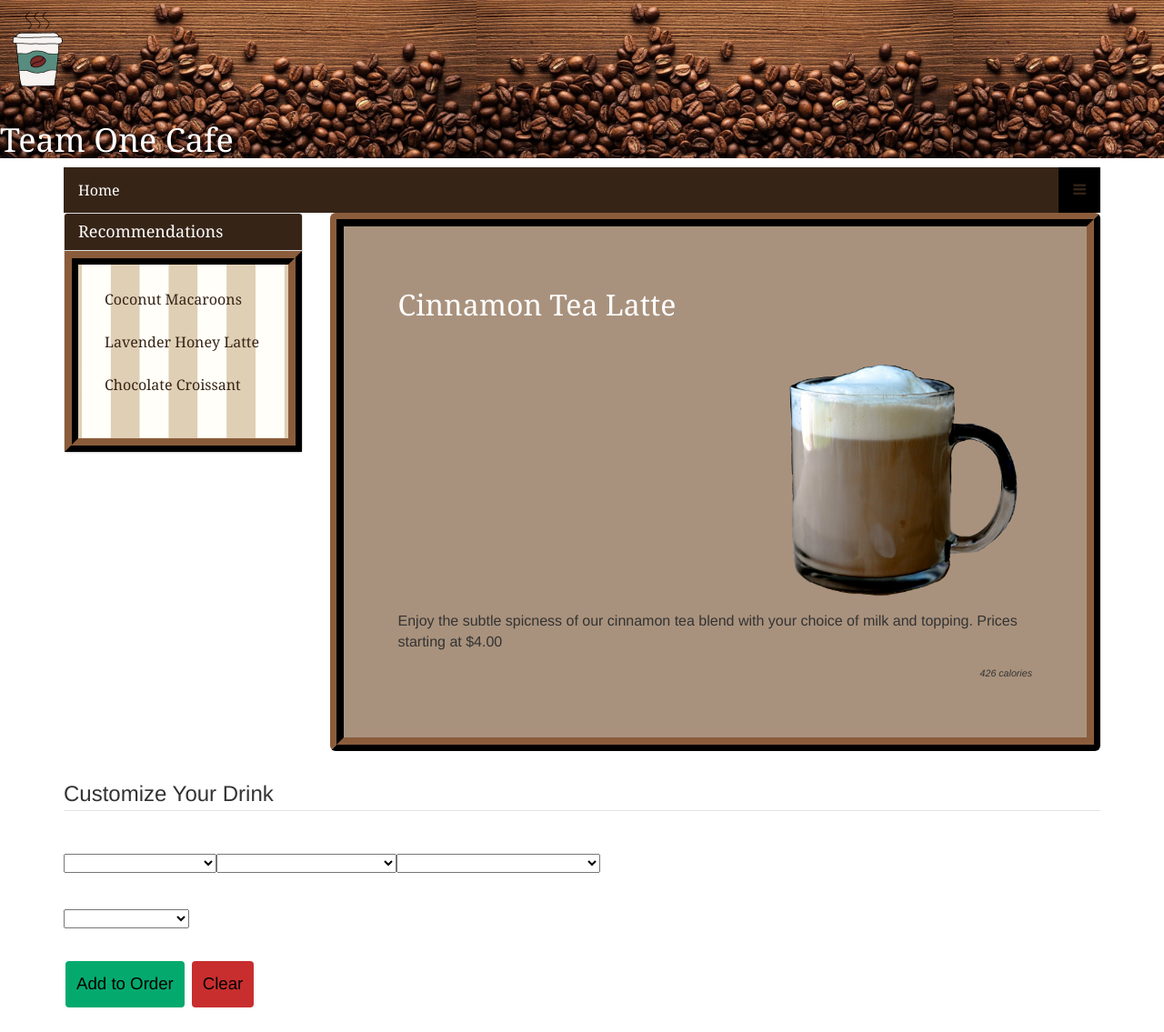
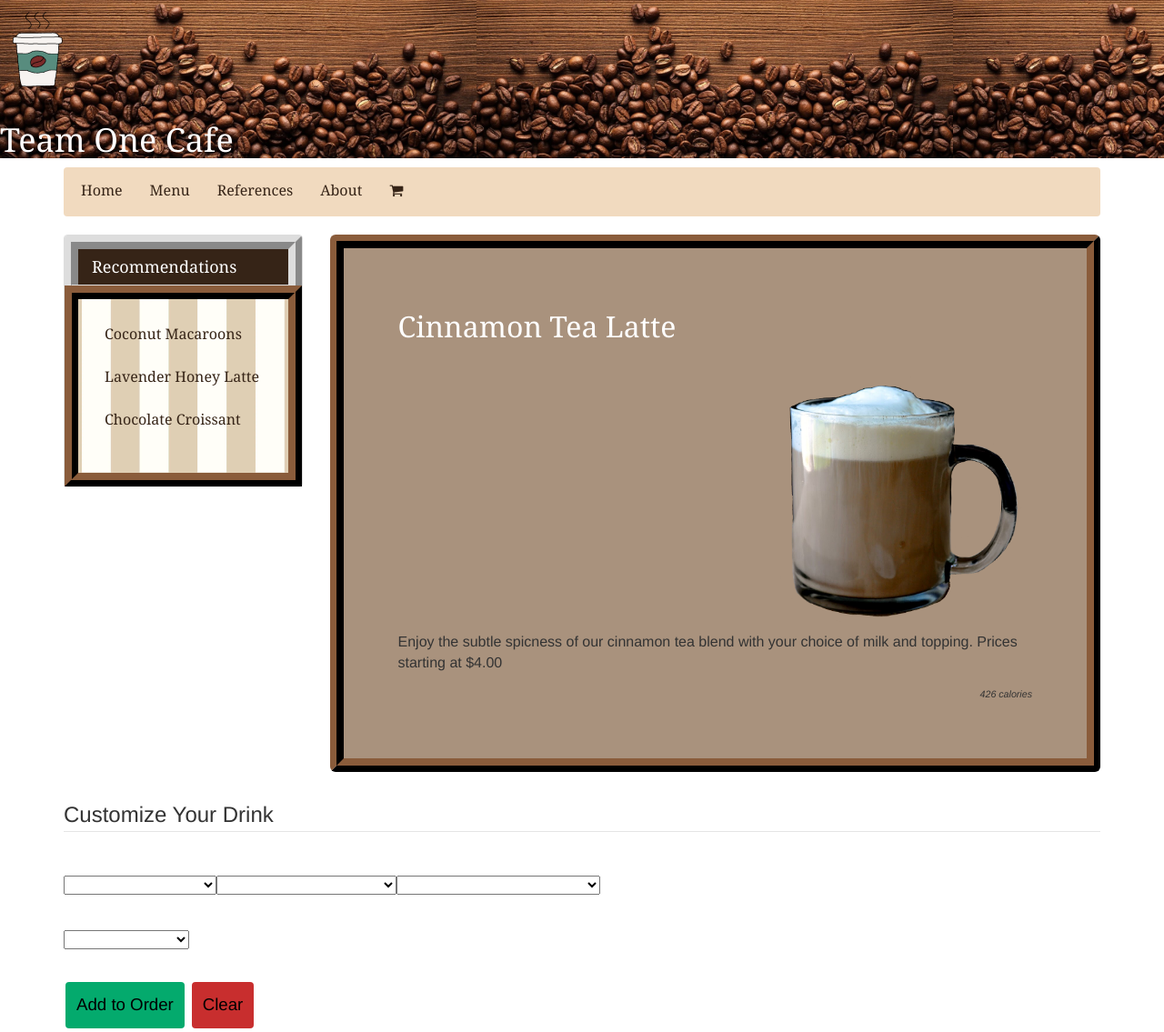
Before and after one commit to rednaksiii/cafe-website, a PHP site: page /html/cinnamon_latte.html in a window 1280 px wide. Shown: the whole page at 91% size. Before the commit the page ends 1108 px from the top, so only its background shows below. Run offline with PHP 8.4, Linux system fonts and the light colour scheme; some libraries are stand-ins or nearby versions.

Commit message:
Awadi Amber, 4/22/23
Fixed style issues

```diff
--- a/css/cinnamon_latte_desktop.css
+++ b/css/cinnamon_latte_desktop.css
@@ -1,5 +1,5 @@
 /* Amber Awadi
-Lavender Honey Tea Latte CSS Page Mobile Version */
+Chocolate Croissant Desktop CSS Page*/
 
 header
 {
@@ -16,51 +16,17 @@ header
 }
 
 #navbar {
-	display: none;
 	background-color: #F1DABF;
-	border: 4mm ridge rgba(54, 36, 23, 1);
 	padding: 2px;
+	padding-bottom: 0;
+
 
 }
 
-.topnav {
-  overflow: hidden;
-  background-color: #04AA6D!important;
-  position: relative;
-}
-
-.topnav #myLinks {
-  display: none;
-  background-color: #A9927D!important;
-  font-family: Georgia, Cambria, "Times New Roman", serif;
-
-}
-
-.topnav a {
-  color: white;
-  padding: 14px 16px;
-  text-decoration: none;
-  font-size: 17px;
-  display: block;
-}
-
-.topnav a.icon {
-  background: black;
-  display: block;
-  position: absolute;
-  right: 0;
-  top: 0;
-}
-
-.topnav a:hover {
-  background-color: #362417!important;
-  color: black;
-}
-
-.active {
-  background-color: #362417;
-  color: white !important;
-  font-family: Georgia, Cambria, "Times New Roman", serif;
+#navi {
+	padding-bottom: 0;
+	margin-bottom: 0;
+	color: #362417!important;
 }
 
 
@@ -81,6 +47,7 @@ li a{
 	display: block;
 	text-align: center;
 	padding: 12px 14px;
+	color: #362417;
 }
 
 li a:hover {
@@ -89,12 +56,15 @@ li a:hover {
 
 .list-group {
 	float: left;
-	color: #362417;
 }
 
+.topnav {
+
+	display: none;
+}
 
 a:link {
-	color: #362417;
+	color: #362417 !important;
 	font-size: 16px;
 }
 
@@ -105,6 +75,7 @@ a:visited {
 .panel-heading {
 	background-color: #362417 !important;
 	color: white;
+	border: 4mm ridge rgba(54, 36, 23, 1);
 }
 
 #rec {
@@ -141,7 +112,7 @@ a:visited {
 }
 
 #descrip {
-	float: right;
+	float: left;
 	font-size: 12pt;
 }
 
@@ -186,7 +157,9 @@ a:visited {
 
 #order:hover {
 	background-color: #C82E2E;
-	box-shadow: 3px 2px 22px 1px rgba(0,0,0,0.24);
+	cursor: pointer;
+	transition: 0.5s;
+
 
 }
 
@@ -203,6 +176,7 @@ a:visited {
 #clear:hover {
 
 	background-color: #2196F3;
+	transition: 0.5s;
 }
 
 #snackbar1, #snackbar2 {
```
